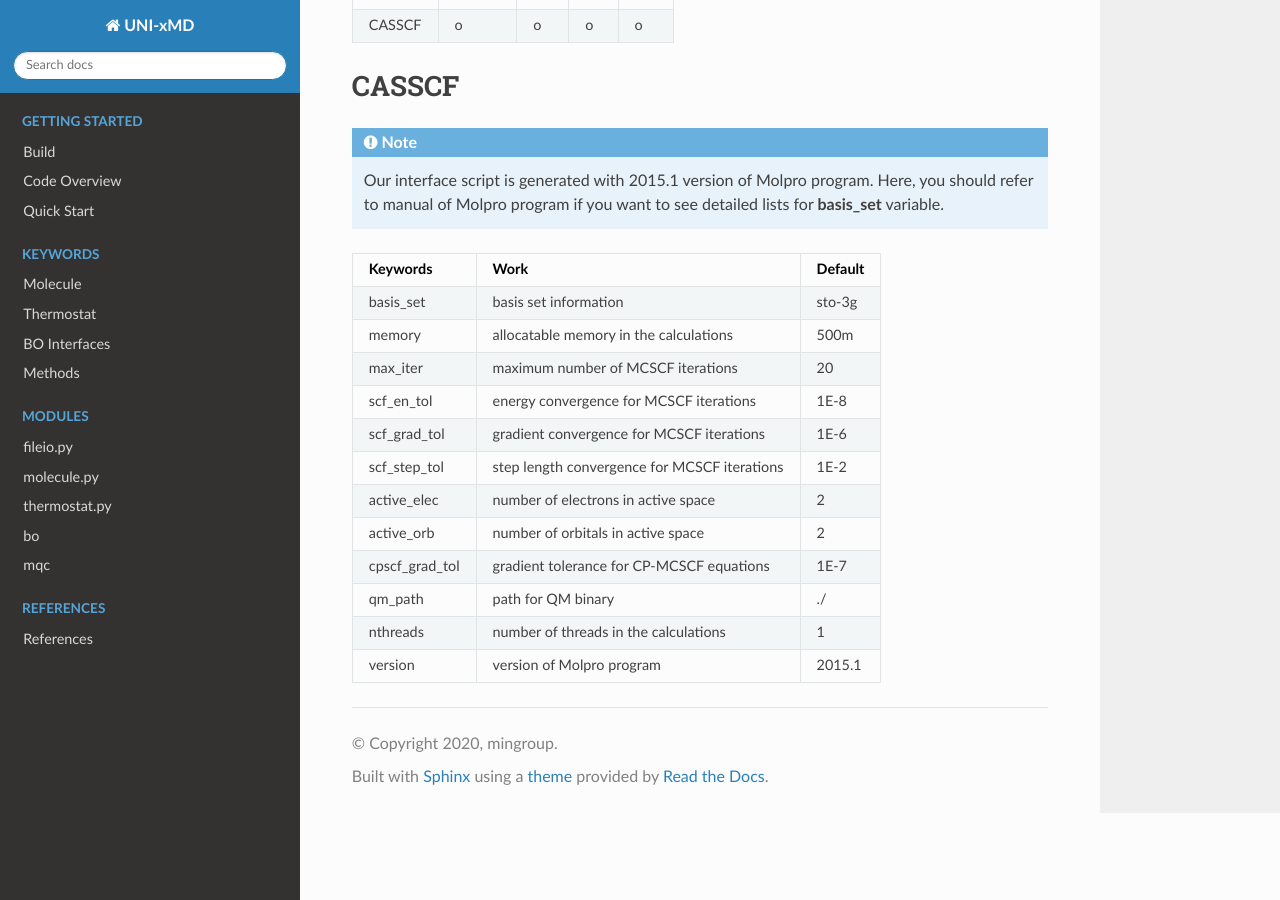
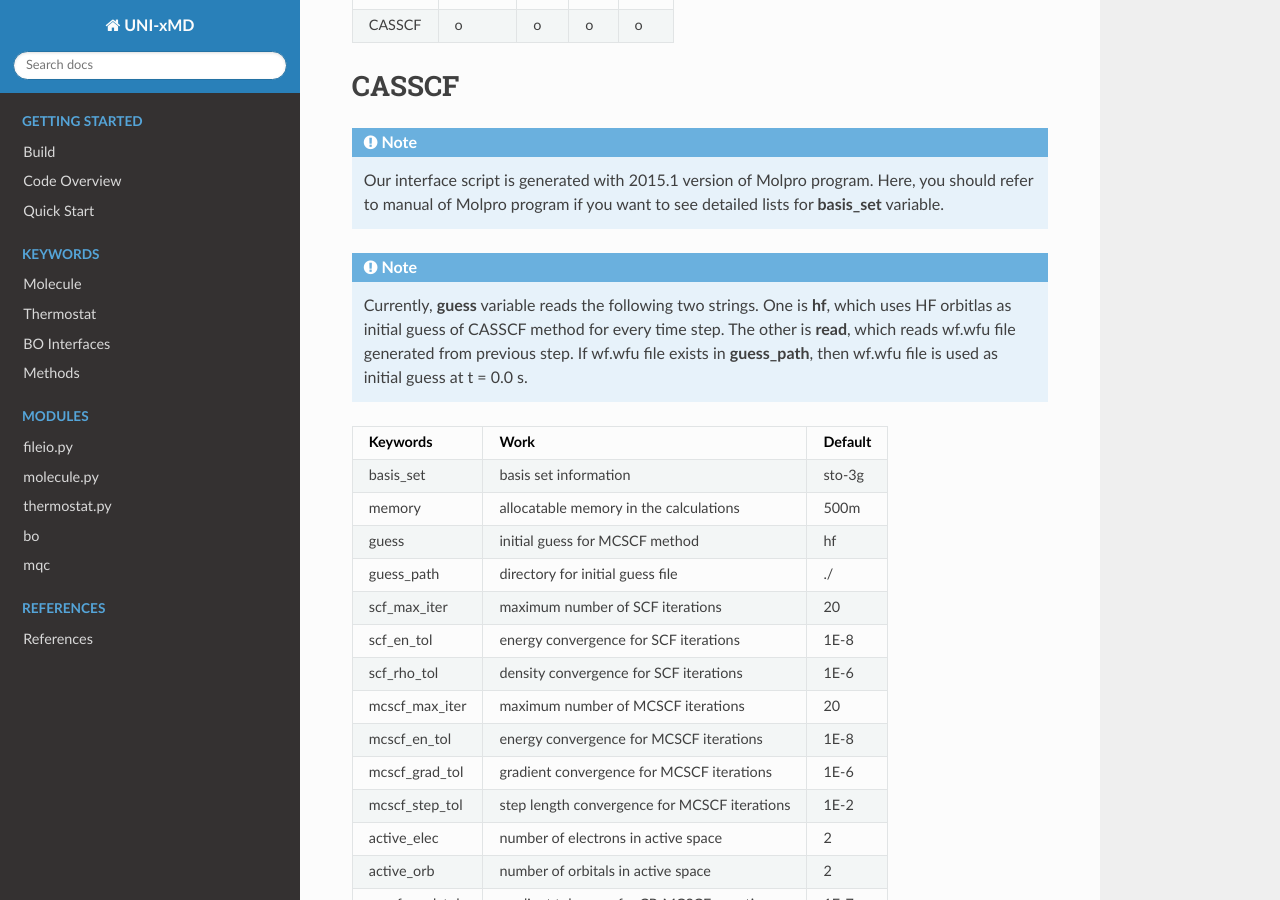
Before and after one commit to skmin-lab/unixmd, a Sphinx documentation site: the page built from docs/source/keywords/bo/molpro.rst, in a window 1280 px wide and 900 px high, scrolled down 340 px. Built offline with Sphinx 7.4.7 and the Read the Docs theme 2.0.0, drawn with Linux system fonts in a browser that asks for light colours; cross-references to code outside the pages are shown as plain code.

Commit message:
Change keywords in Molpro manual and add guess keywords

```diff
--- a/docs/source/keywords/bo/molpro.rst
+++ b/docs/source/keywords/bo/molpro.rst
@@ -20,6 +20,11 @@ CASSCF
    Here, you should refer to manual of Molpro program if you want to see detailed
    lists for **basis_set** variable.
 
+.. note:: Currently, **guess** variable reads the following two strings.
+   One is **hf**, which uses HF orbitlas as initial guess of CASSCF method for every time step.
+   The other is **read**, which reads wf.wfu file generated from previous step.
+   If wf.wfu file exists in **guess_path**, then wf.wfu file is used as initial guess at t = 0.0 s.
+
 +----------------+------------------------------------------------+---------+
 | Keywords       | Work                                           | Default |
 +================+================================================+=========+
@@ -27,13 +32,23 @@ CASSCF
 +----------------+------------------------------------------------+---------+
 | memory         | allocatable memory in the calculations         | 500m    |
 +----------------+------------------------------------------------+---------+
-| max_iter       | maximum number of MCSCF iterations             | 20      |
+| guess          | initial guess for MCSCF method                 | hf      |
 +----------------+------------------------------------------------+---------+
-| scf_en_tol     | energy convergence for MCSCF iterations        | 1E-8    |
+| guess_path     | directory for initial guess file               | ./      |
 +----------------+------------------------------------------------+---------+
-| scf_grad_tol   | gradient convergence for MCSCF iterations      | 1E-6    |
+| scf_max_iter   | maximum number of SCF iterations               | 20      |
 +----------------+------------------------------------------------+---------+
-| scf_step_tol   | step length convergence for MCSCF iterations   | 1E-2    |
+| scf_en_tol     | energy convergence for SCF iterations          | 1E-8    |
++----------------+------------------------------------------------+---------+
+| scf_rho_tol    | density convergence for SCF iterations         | 1E-6    |
++----------------+------------------------------------------------+---------+
+| mcscf_max_iter | maximum number of MCSCF iterations             | 20      |
++----------------+------------------------------------------------+---------+
+| mcscf_en_tol   | energy convergence for MCSCF iterations        | 1E-8    |
++----------------+------------------------------------------------+---------+
+| mcscf_grad_tol | gradient convergence for MCSCF iterations      | 1E-6    |
++----------------+------------------------------------------------+---------+
+| mcscf_step_tol | step length convergence for MCSCF iterations   | 1E-2    |
 +----------------+------------------------------------------------+---------+
 | active_elec    | number of electrons in active space            | 2       |
 +----------------+------------------------------------------------+---------+
```
